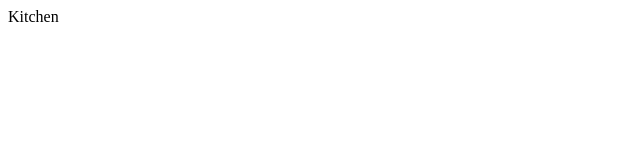
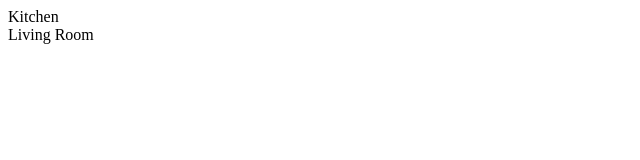
Before and after one commit to saraehutch94/react-floor-plan, a React (Create React App) app: page / in a window 1280 px wide. Shown: the top 160 px of the page, without its empty margins (0-640 px from the left). Built offline with nearby package versions, Linux system fonts and the light colour scheme.

Commit message:
create LivingRoom component, export to FloorPlan

```diff
--- a/src/components/FloorPlan.js
+++ b/src/components/FloorPlan.js
@@ -1,7 +1,13 @@
 import Kitchen from "./Kitchen";
+import LivingRoom from "./LivingRoom";
 
 function FloorPlan() {
-  return <Kitchen />;
+  return (
+    <div>
+      <Kitchen />
+      <LivingRoom />
+    </div>
+  );
 }
 
 export default FloorPlan;
--- /dev/null
+++ b/src/components/LivingRoom.js
@@ -0,0 +1,5 @@
+function LivingRoom() {
+  return <div>Living Room</div>;
+}
+
+export default LivingRoom;
```
